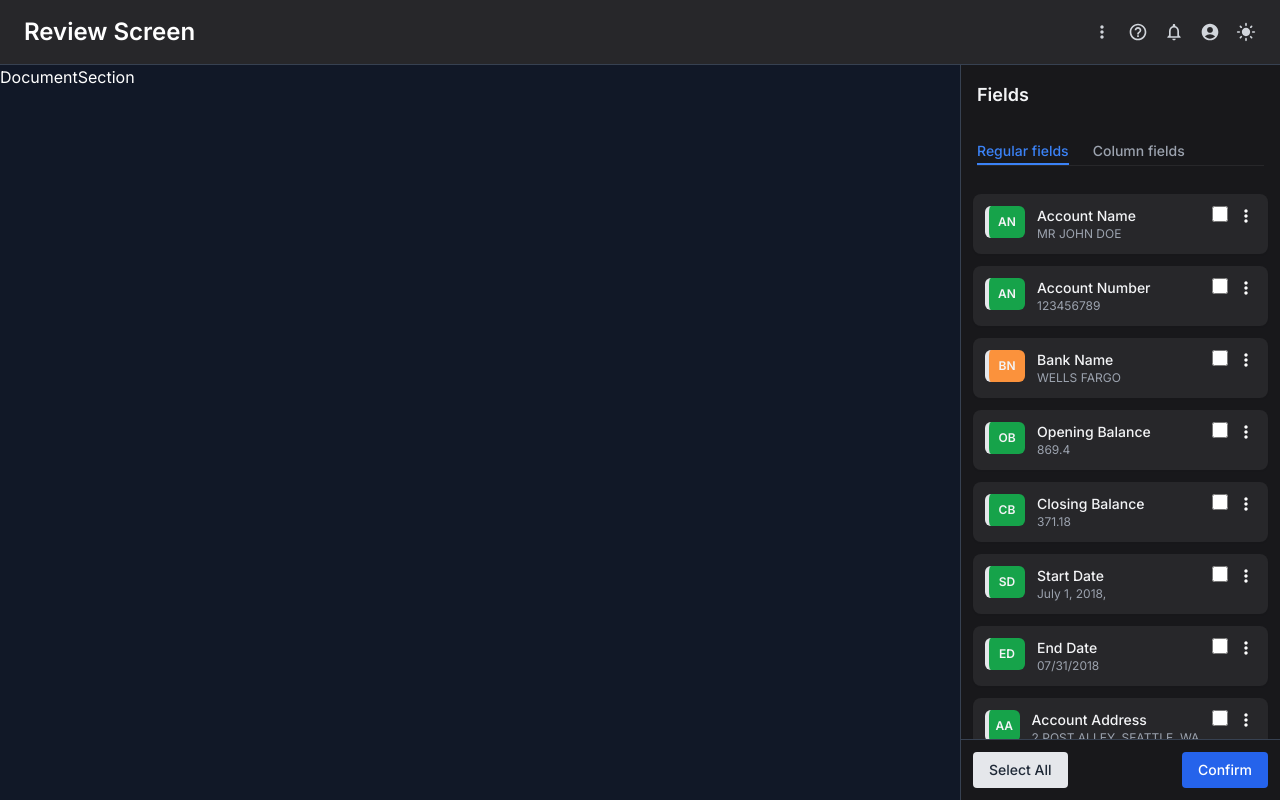
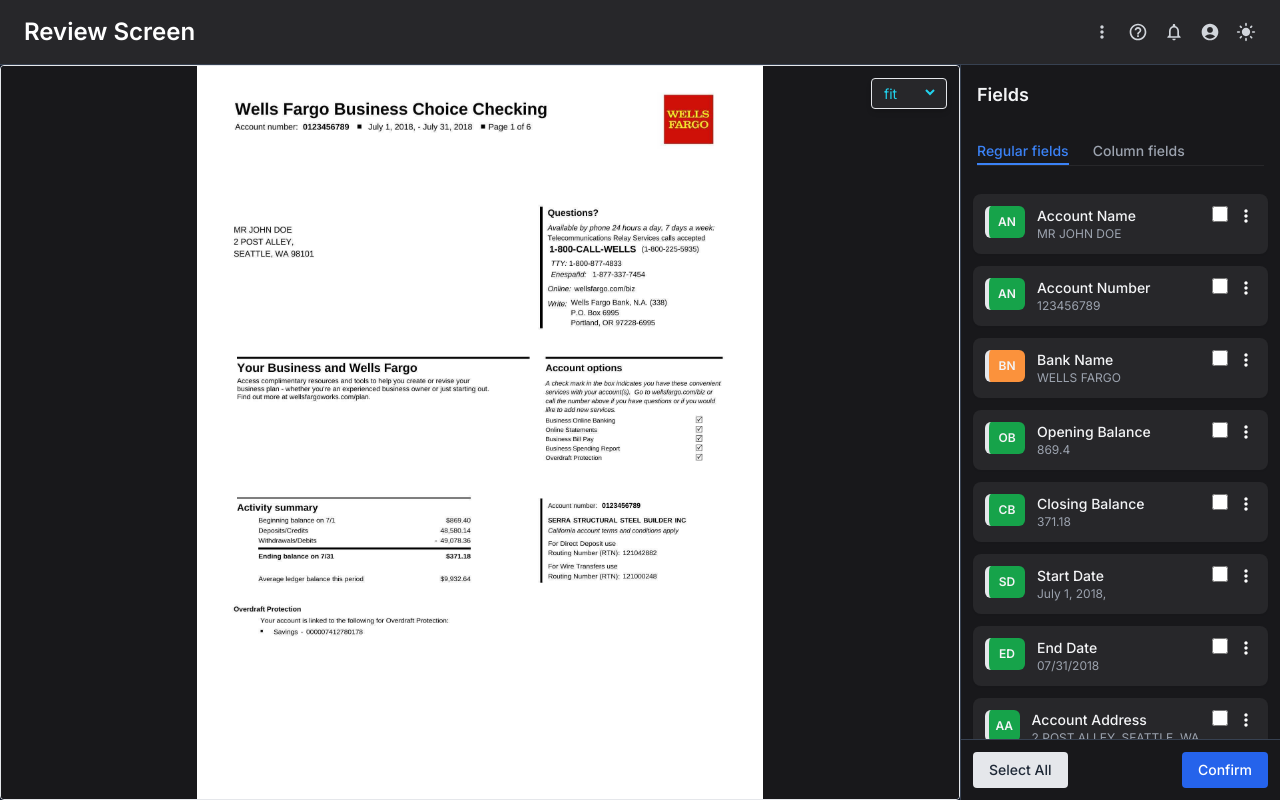
Before and after one commit to atulesh/docsumo-review-screen, a React (Vite) app: page / in a window 1280 px wide. Built offline with nearby package versions, Linux system fonts and the light colour scheme.

Commit message:
page linked with section - highlight implemented

```diff
--- a/src/app/slice/reviewSlice.ts
+++ b/src/app/slice/reviewSlice.ts
@@ -5,6 +5,7 @@
 interface ReviewState {
   fields: ReviewField[];
   selectedIds: number[];
+  hoveredId: number | null;
   loading: boolean;
   error: string | null;
 }
@@ -12,6 +13,7 @@
 const initialState: ReviewState = {
   fields: [],
   selectedIds: [],
+  hoveredId: null,
   loading: false,
   error: null,
 };
@@ -51,10 +53,14 @@
     setSelection: (state, action: PayloadAction<number[]>) => {
       state.selectedIds = action.payload;
     },
+    hoverField: (state, action: PayloadAction<number | null>) => {
+      state.hoveredId = action.payload;
+    },
     confirmSelection: (state) => {
       console.log('Submitting:', state.selectedIds);
     },
   },
+
   extraReducers: (builder) => {
     builder
       .addCase(fetchFields.pending, (state) => {
@@ -76,10 +82,13 @@
   toggleSelection,
   clearSelection,
   setSelection,
+  hoverField,
   confirmSelection,
 } = reviewSlice.actions;
 
 export const selectFields = (state: { review: ReviewState }) =>
   state.review.fields;
+export const selectHoveredId = (state: { review: ReviewState }) =>
+  state.review.hoveredId;
 export const selectSelectedIds = (state: { review: ReviewState }) =>
   state.review.selectedIds;
--- /dev/null
+++ b/src/common/BoundingBox.tsx
@@ -0,0 +1,39 @@
+import { FC } from 'react';
+import { getBadgeColor } from '@/feature/constants';
+
+interface BoxProps {
+  x: number;
+  y: number;
+  width: number;
+  height: number;
+  highlighted?: boolean;
+  selected?: boolean;
+  confidence: number;
+}
+
+const BoundingBox: FC<BoxProps> = ({
+  x,
+  y,
+  width,
+  height,
+  highlighted = false,
+  selected = false,
+  confidence,
+}) => {
+  const badgeColor = getBadgeColor(confidence);
+
+  // Shared style for hover or selection
+  const isActive = selected || highlighted;
+  const boxStyle = isActive
+    ? `bg-opacity-60 ${badgeColor.replace('bg-', 'bg-')}`
+    : '';
+
+  return (
+    <div
+      className={`absolute rounded-sm pointer-events-none transition-all duration-200 ${boxStyle}`}
+      style={{ left: x, top: y, width, height }}
+    />
+  );
+};
+
+export default BoundingBox;
--- a/src/common/FieldCard.tsx
+++ b/src/common/FieldCard.tsx
@@ -6,7 +6,11 @@
 import IconButton from './button/IconButton';
 import { MdMoreVert } from 'react-icons/md';
 import { useDispatch, useSelector } from 'react-redux';
-import { selectSelectedIds, toggleSelection } from '@/app/slice/reviewSlice';
+import {
+  hoverField,
+  selectSelectedIds,
+  toggleSelection,
+} from '@/app/slice/reviewSlice';
 
 interface FieldCardProps {
   field: ReviewField;
@@ -19,7 +23,11 @@
   const content = field.content;
 
   return (
-    <div className="bg-white dark:bg-zinc-800 rounded-lg shadow-sm p-3 flex justify-between items-start gap-2">
+    <div
+      onMouseEnter={() => dispatch(hoverField(field.id))}
+      onMouseLeave={() => dispatch(hoverField(null))}
+      className="bg-white dark:bg-zinc-800 rounded-lg shadow-sm p-3 flex justify-between items-start gap-2"
+    >
       <div className="flex items-start gap-3">
         <Badge label={initials} confidence={field.content.confidence} />
         <div>
--- a/src/feature/constants.ts
+++ b/src/feature/constants.ts
@@ -13,6 +13,7 @@
   VERY_LOW = 'bg-red-500',
 }
 
+// INFO: used confidence range to get color for badge
 export const getBadgeColor = (confidence: number): string => {
   if (confidence >= 0.95) return ConfidenceColor.VERY_HIGH;
   if (confidence >= 0.75) return ConfidenceColor.HIGH;
@@ -21,3 +22,18 @@
 
   return ConfidenceColor.VERY_LOW;
 };
+
+// Zoom levels to use in image viewer
+export enum ZoomLevel {
+  SEVENTY_FIVE = '75%',
+  FIT = 'fit',
+  HUNDRED = '100%',
+  ONE_TWENTY_FIVE = '125%',
+}
+
+export const zoomScaleMapping: Record<ZoomLevel, number> = {
+  [ZoomLevel.SEVENTY_FIVE]: 0.75,
+  [ZoomLevel.FIT]: -1,
+  [ZoomLevel.HUNDRED]: 1,
+  [ZoomLevel.ONE_TWENTY_FIVE]: 1.25,
+};
--- a/src/feature/review/components/DocumentSection.tsx
+++ b/src/feature/review/components/DocumentSection.tsx
@@ -1,5 +1,7 @@
+import DocumentPreviewer from './document/DocumentPreviewer';
+
 const DocumentSection = () => {
-  return <div>DocumentSection</div>
-}
+  return <DocumentPreviewer />;
+};
 
-export default DocumentSection
+export default DocumentSection;
--- /dev/null
+++ b/src/feature/review/components/document/DocumentPreviewer.tsx
@@ -0,0 +1,34 @@
+import { useSelector } from 'react-redux';
+import { useZoom } from '../../hook/useZoom';
+import ZoomControls from './ZoomControls';
+import ImageCanvas from './ImageCanvas';
+import {
+  selectFields,
+  selectHoveredId,
+  selectSelectedIds,
+} from '@/app/slice/reviewSlice';
+
+const DocumentPreviewer = () => {
+  const { zoom, zoomScale, setZoomLevel } = useZoom();
+  const imageUrl = '/images/1.jpg';
+
+  const fields = useSelector(selectFields);
+  const selectedIds = useSelector(selectSelectedIds);
+  const hoveredId = useSelector(selectHoveredId);
+
+  return (
+    <div className="w-full h-full relative border rounded overflow-hidden">
+      <ZoomControls activeZoom={zoom} onChange={setZoomLevel} />
+      <ImageCanvas
+        imageUrl={imageUrl}
+        zoom={zoom}
+        zoomScale={zoomScale}
+        fields={fields}
+        selectedIds={selectedIds}
+        hoveredId={hoveredId}
+      />
+    </div>
+  );
+};
+
+export default DocumentPreviewer;
--- /dev/null
+++ b/src/feature/review/components/document/ImageCanvas.tsx
@@ -0,0 +1,97 @@
+import { FC, useRef, useState } from 'react';
+import { ReviewField } from '@/feature/review/types';
+import { ZoomLevel } from '@/feature/constants';
+import BoundingBox from '@/common/BoundingBox';
+
+interface ImageCanvasProps {
+  imageUrl: string;
+  zoom: ZoomLevel;
+  zoomScale: number;
+  fields: ReviewField[];
+  selectedIds: number[];
+  hoveredId: number | null;
+}
+
+const ImageCanvas: FC<ImageCanvasProps> = ({
+  imageUrl,
+  zoom,
+  zoomScale,
+  fields,
+  selectedIds,
+  hoveredId,
+}) => {
+  const imageRef = useRef<HTMLImageElement>(null);
+  const containerRef = useRef<HTMLDivElement>(null);
+
+  const [fitScale, setFitScale] = useState(1);
+  const [contentSize, setContentSize] = useState({ width: 0, height: 0 });
+
+  const handleLoad = () => {
+    const img = imageRef.current;
+    if (img) {
+      const containerHeight = containerRef.current?.clientHeight || 1;
+
+      setContentSize({
+        width: img.naturalWidth,
+        height: img.naturalHeight,
+      });
+
+      // Fit scale based on image height relative to container height
+      setFitScale(containerHeight / img.naturalHeight);
+    }
+  };
+
+  const scale = zoom === ZoomLevel.FIT ? fitScale : zoomScale;
+
+  const wrapperStyle =
+    zoom === ZoomLevel.FIT
+      ? 'flex items-center justify-center overflow-auto'
+      : 'overflow-auto';
+
+  return (
+    <div
+      ref={containerRef}
+      className={`w-full h-full bg-gray-100 dark:bg-zinc-900 ${wrapperStyle}`}
+    >
+      <div
+        className="relative"
+        style={{
+          width: contentSize.width * scale,
+          height: contentSize.height * scale,
+        }}
+      >
+        <img
+          ref={imageRef}
+          src={imageUrl}
+          onLoad={handleLoad}
+          alt="Document"
+          className="w-full h-full object-contain"
+        />
+
+        {fields.map((field) => {
+          const pos = field.content?.position;
+          if (!pos || pos.length !== 4) return null;
+
+          const [x1, y1, x2, y2] = pos;
+          const isSelected = selectedIds.includes(field.id);
+          const isHovered = hoveredId === field.id;
+
+          return (
+            <BoundingBox
+              key={field.id}
+              x={x1 * scale}
+              y={y1 * scale}
+              width={(x2 - x1) * scale}
+              height={(y2 - y1) * scale}
+              selected={isSelected}
+              highlighted={isHovered}
+              confidence={field.content.confidence}
+            />
+          );
+        })}
+      </div>
+    </div>
+  );
+};
+
+export default ImageCanvas;
--- /dev/null
+++ b/src/feature/review/components/document/ZoomControls.tsx
@@ -0,0 +1,31 @@
+import { FC } from 'react';
+import { ZoomLevel } from '@/feature/constants';
+
+interface ZoomControlsProps {
+  activeZoom: ZoomLevel;
+  onChange: (level: ZoomLevel) => void;
+}
+
+/**
+ * ZoomControls component
+ * Dropdown for selecting zoom levels (fit, 75%, 100%, etc.)
+ */
+const ZoomControls: FC<ZoomControlsProps> = ({ activeZoom, onChange }) => {
+  return (
+    <div className="absolute top-3 right-3 bg-white dark:bg-zinc-800 dark:text-cyan-400 border px-2 py-1 rounded text-sm z-50 shadow-md">
+      <select
+        className="bg-transparent outline-none"
+        value={activeZoom}
+        onChange={(e) => onChange(e.target.value as ZoomLevel)}
+      >
+        {Object.values(ZoomLevel).map((level) => (
+          <option key={level} value={level}>
+            {level}
+          </option>
+        ))}
+      </select>
+    </div>
+  );
+};
+
+export default ZoomControls;
--- /dev/null
+++ b/src/feature/review/hook/useZoom.ts
@@ -0,0 +1,11 @@
+import { useCallback, useState } from 'react';
+import { ZoomLevel, zoomScaleMapping } from '@/feature/constants';
+
+export const useZoom = () => {
+  const [zoom, setZoom] = useState<ZoomLevel>(ZoomLevel.FIT);
+  const zoomScale = zoomScaleMapping[zoom];
+
+  const setZoomLevel = useCallback((level: ZoomLevel) => setZoom(level), []);
+
+  return { zoom, zoomScale, setZoomLevel };
+};
```
Also changed, not shown: public/images/1.jpg (added).
